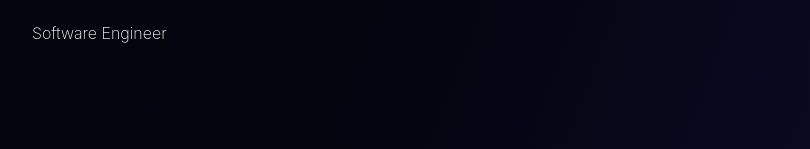
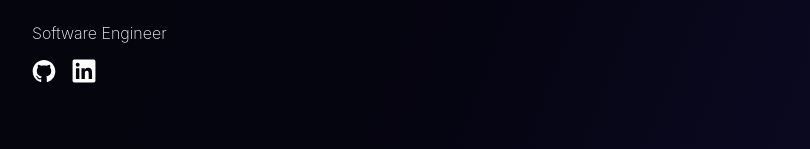
Before and after one commit to mdmathewdc/Mathew-Dony-Portfolio, a Next.js app in the folder mathew-dony-portfolio/: page / in a window 1280 px wide. Shown: the part 328-477 px from the top of the page, without its empty margins (96-906 px from the left). Built offline with nearby package versions, Linux system fonts and the light colour scheme.

Commit message:
Add social logos

```diff
--- a/mathew-dony-portfolio/components/Hero.jsx
+++ b/mathew-dony-portfolio/components/Hero.jsx
@@ -1,12 +1,13 @@
 import React, { useEffect } from "react";
 import styled from "styled-components";
 import { animate, stagger } from "motion";
+import { Github, Linkedin } from "./Logos";
 
 const Hero = () => {
   useEffect(() => {
     window.scrollTo(0, 0);
     animate(
-      ".hi,.name-block,.job-title",
+      ".hi,.name-block,.job-title,.logos-container",
       {
         opacity: [0, 1],
         transform: ["translateY(7rem)", "translateY(0)"],
@@ -27,6 +28,10 @@ const Hero = () => {
           I'm <span className="my-name">Mathew Dony</span>
         </h1>
         <p className="job-title">Software Engineer</p>
+        <LogosContainer className="logos-container">
+            <Github />
+            <Linkedin />
+        </LogosContainer>
       </main>
     </HeroContainer>
   );
@@ -63,4 +68,11 @@ const HeroContainer = styled.div`
   }
 `;
 
+const LogosContainer = styled.div`
+  display: flex;
+  fill: white;
+  height: 1.5rem;
+  gap: 1rem;
+`;
+
 export default Hero;
--- /dev/null
+++ b/mathew-dony-portfolio/components/Logos/Github.jsx
@@ -0,0 +1,18 @@
+import React from "react";
+
+const Github = () => {
+  return (
+    <svg viewBox="0 0 128 128">
+      <g>
+        <path
+          fill-rule="evenodd"
+          clip-rule="evenodd"
+          d="M64 5.103c-33.347 0-60.388 27.035-60.388 60.388 0 26.682 17.303 49.317 41.297 57.303 3.017.56 4.125-1.31 4.125-2.905 0-1.44-.056-6.197-.082-11.243-16.8 3.653-20.345-7.125-20.345-7.125-2.747-6.98-6.705-8.836-6.705-8.836-5.48-3.748.413-3.67.413-3.67 6.063.425 9.257 6.223 9.257 6.223 5.386 9.23 14.127 6.562 17.573 5.02.542-3.903 2.107-6.568 3.834-8.076-13.413-1.525-27.514-6.704-27.514-29.843 0-6.593 2.36-11.98 6.223-16.21-.628-1.52-2.695-7.662.584-15.98 0 0 5.07-1.623 16.61 6.19C53.7 35 58.867 34.327 64 34.304c5.13.023 10.3.694 15.127 2.033 11.526-7.813 16.59-6.19 16.59-6.19 3.287 8.317 1.22 14.46.593 15.98 3.872 4.23 6.215 9.617 6.215 16.21 0 23.194-14.127 28.3-27.574 29.796 2.167 1.874 4.097 5.55 4.097 11.183 0 8.08-.07 14.583-.07 16.572 0 1.607 1.088 3.49 4.148 2.897 23.98-7.994 41.263-30.622 41.263-57.294C124.388 32.14 97.35 5.104 64 5.104z"
+        ></path>
+        <path d="M26.484 91.806c-.133.3-.605.39-1.035.185-.44-.196-.685-.605-.543-.906.13-.31.603-.395 1.04-.188.44.197.69.61.537.91zm2.446 2.729c-.287.267-.85.143-1.232-.28-.396-.42-.47-.983-.177-1.254.298-.266.844-.14 1.24.28.394.426.472.984.17 1.255zM31.312 98.012c-.37.258-.976.017-1.35-.52-.37-.538-.37-1.183.01-1.44.373-.258.97-.025 1.35.507.368.545.368 1.19-.01 1.452zm3.261 3.361c-.33.365-1.036.267-1.552-.23-.527-.487-.674-1.18-.343-1.544.336-.366 1.045-.264 1.564.23.527.486.686 1.18.333 1.543zm4.5 1.951c-.147.473-.825.688-1.51.486-.683-.207-1.13-.76-.99-1.238.14-.477.823-.7 1.512-.485.683.206 1.13.756.988 1.237zm4.943.361c.017.498-.563.91-1.28.92-.723.017-1.308-.387-1.315-.877 0-.503.568-.91 1.29-.924.717-.013 1.306.387 1.306.88zm4.598-.782c.086.485-.413.984-1.126 1.117-.7.13-1.35-.172-1.44-.653-.086-.498.422-.997 1.122-1.126.714-.123 1.354.17 1.444.663zm0 0"></path>
+      </g>
+    </svg>
+  );
+};
+
+export default Github;
--- /dev/null
+++ b/mathew-dony-portfolio/components/Logos/Linkedin.jsx
@@ -0,0 +1,11 @@
+import React from "react";
+
+const Linkedin = () => {
+  return (
+    <svg xmlns="http://www.w3.org/2000/svg" viewBox="0 0 128 128">
+      <path d="M116 3H12a8.91 8.91 0 00-9 8.8v104.42a8.91 8.91 0 009 8.78h104a8.93 8.93 0 009-8.81V11.77A8.93 8.93 0 00116 3zM39.17 107H21.06V48.73h18.11zm-9-66.21a10.5 10.5 0 1110.49-10.5 10.5 10.5 0 01-10.54 10.48zM107 107H88.89V78.65c0-6.75-.12-15.44-9.41-15.44s-10.87 7.36-10.87 15V107H50.53V48.73h17.36v8h.24c2.42-4.58 8.32-9.41 17.13-9.41C103.6 47.28 107 59.35 107 75z" />
+    </svg>
+  );
+};
+
+export default Linkedin;
--- /dev/null
+++ b/mathew-dony-portfolio/components/Logos/index.js
@@ -0,0 +1,3 @@
+export { default as Github } from './Github';
+
+export { default as Linkedin } from './LinkedIn';
```
Also changed, not shown: mathew-dony-portfolio/public/social-logos/github-original.svg (added), mathew-dony-portfolio/public/social-logos/linkedin-plain.svg (added).
